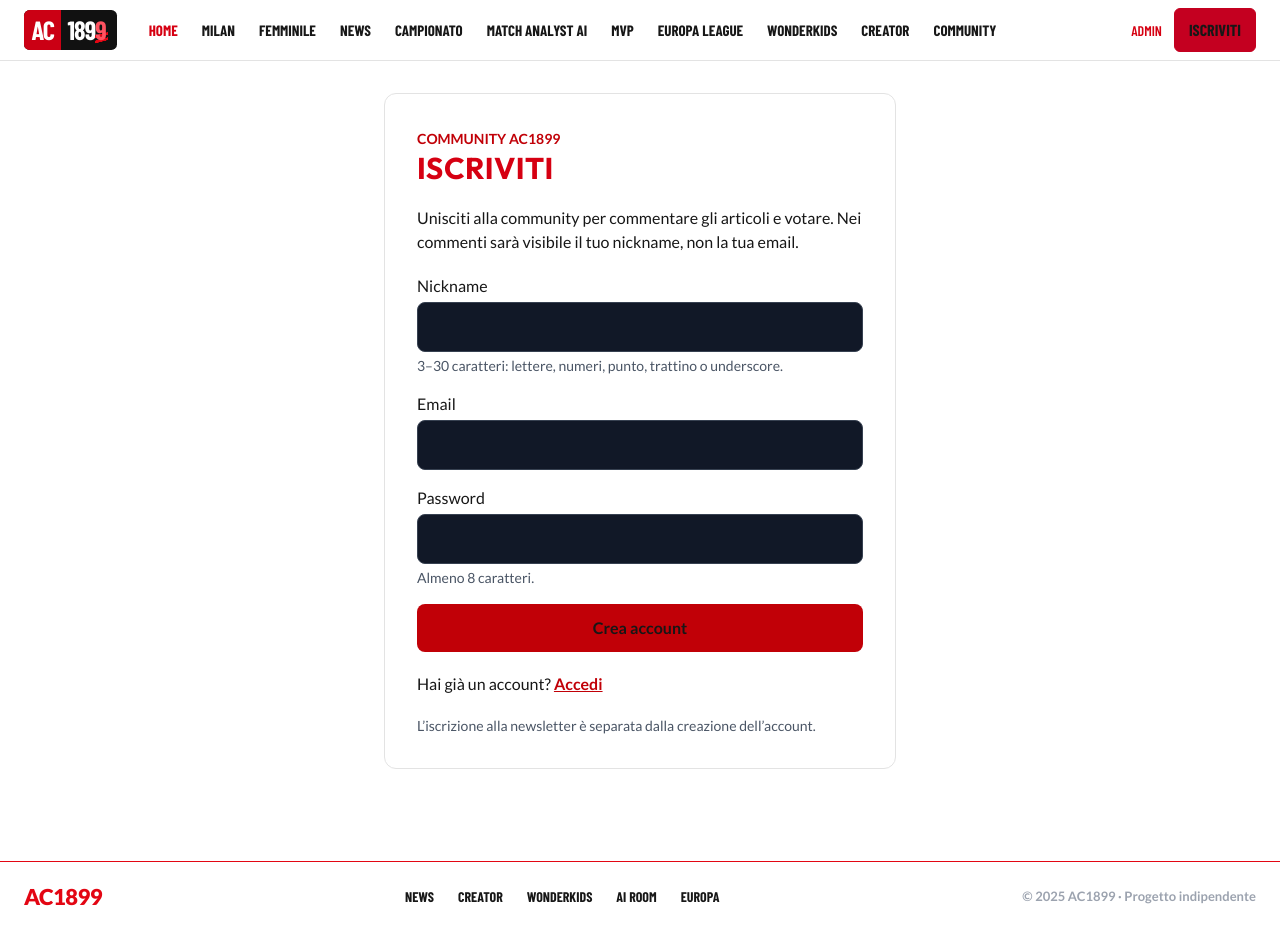
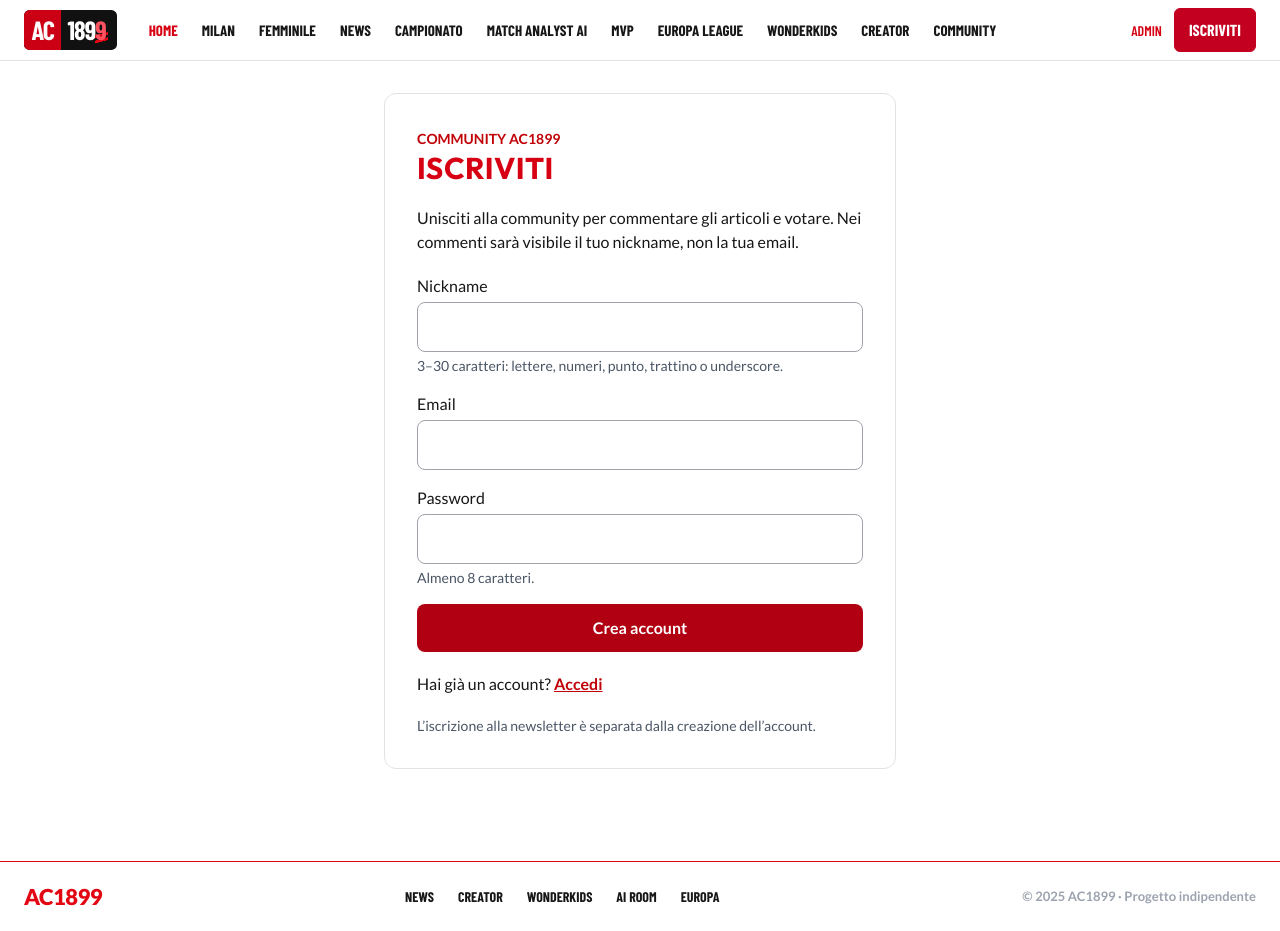
Before and after one commit to giuseppemastrapasqua/ac1899-v2, a Next.js app: page /iscriviti in a window 1280 px wide. Built offline with nearby package versions, Linux system fonts and the light colour scheme; no server answers; a web font is replaced by a local one.

Commit message:
Fix contrast on community registration inputs and signup buttons

```diff
--- a/app/globals.css
+++ b/app/globals.css
@@ -395,3 +395,8 @@ h1, h2, h3, h4, h5, h6 { font-family: "Outfit", Arial, sans-serif !important; fo
 .site-navbar .site-nav-signup:focus-visible { outline: 3px solid #111827; outline-offset: 3px; }
 .site-nav-account .site-nav-admin { font-size: 14px; }
 @media (max-width: 1200px) { .site-nav-links { order: 3; flex: 0 0 100%; overflow-x: auto; padding-block: .375rem; } .site-nav-account { order: 2; } }
+
+.ac1899-home .account-form input { background: #fff; color: #171717; border: 1px solid #a1a1aa; }
+.ac1899-home .account-form input:focus-visible { outline: 2px solid #c40020; outline-offset: 2px; }
+.ac1899-home .account-form .account-primary { background: #b00012; color: #fff !important; }
+body:has(.ac1899-home) .site-navbar .site-nav-signup { color: #fff !important; }
--- a/components/AccountForm.tsx
+++ b/components/AccountForm.tsx
@@ -52,16 +52,16 @@ export default function AccountForm() {
     finally { setBusy(false); }
   }
   const field = "block w-full rounded-lg border border-gray-300 bg-white p-3 text-base text-gray-900";
-  return <section className="ac1899-box mx-auto max-w-lg space-y-5 p-6 sm:p-8">
+  return <section className="account-form ac1899-box mx-auto max-w-lg space-y-5 p-6 sm:p-8">
     <span className="text-sm font-bold text-red-700">COMMUNITY AC1899</span>
     <h1 className="text-3xl">{userName ? "Il tuo account" : mode === "signup" ? "Iscriviti" : "Accedi"}</h1>
     <p>{userName ? "Benvenuto, " + userName + "." : "Unisciti alla community per commentare gli articoli e votare. Nei commenti sarà visibile il tuo nickname, non la tua email."}</p>
-    {userName ? <div className="grid gap-3"><Link className="rounded-lg bg-red-700 px-4 py-3 text-center font-bold text-white" href="/news">Leggi, commenta e vota</Link><button type="button" disabled={busy} onClick={async () => { setBusy(true); const { error } = await supabase.auth.signOut(); setFeedback(error ? { error: true, text: "Uscita non riuscita. Riprova." } : undefined); setBusy(false); }} className="rounded-lg border p-3">Esci</button></div> : <>
+    {userName ? <div className="grid gap-3"><Link className="account-primary rounded-lg bg-red-700 px-4 py-3 text-center font-bold text-white" href="/news">Leggi, commenta e vota</Link><button type="button" disabled={busy} onClick={async () => { setBusy(true); const { error } = await supabase.auth.signOut(); setFeedback(error ? { error: true, text: "Uscita non riuscita. Riprova." } : undefined); setBusy(false); }} className="rounded-lg border p-3">Esci</button></div> : <>
       <form onSubmit={submit} className="grid gap-4" aria-busy={busy}>
         {mode === "signup" && <label className="grid gap-1">Nickname<input className={field} name="nickname" autoComplete="nickname" required minLength={3} maxLength={30} pattern="[A-Za-z0-9_.\-]{3,30}" value={nickname} onChange={e => setNickname(e.target.value)} aria-describedby="nickname-help" /><span id="nickname-help" className="text-sm text-gray-600">3–30 caratteri: lettere, numeri, punto, trattino o underscore.</span></label>}
         <label className="grid gap-1">Email<input className={field} name="email" type="email" autoComplete="email" maxLength={254} required value={email} onChange={e => setEmail(e.target.value)} /></label>
         <label className="grid gap-1">Password<input className={field} name="password" type="password" autoComplete={mode === "signup" ? "new-password" : "current-password"} required minLength={mode === "signup" ? 8 : undefined} maxLength={128} value={password} onChange={e => setPassword(e.target.value)} aria-describedby={mode === "signup" ? "password-help" : undefined} />{mode === "signup" && <span id="password-help" className="text-sm text-gray-600">Almeno 8 caratteri.</span>}</label>
-        <button disabled={busy} className="rounded-lg bg-red-700 p-3 text-base font-bold text-white disabled:opacity-60">{busy ? "Attendi…" : mode === "signup" ? "Crea account" : "Accedi"}</button>
+        <button disabled={busy} className="account-primary rounded-lg bg-red-700 p-3 text-base font-bold text-white disabled:opacity-60">{busy ? "Attendi…" : mode === "signup" ? "Crea account" : "Accedi"}</button>
       </form>
       <p>{mode === "signup" ? "Hai già un account? " : "Non hai un account? "}<button type="button" className="font-bold text-red-700 underline" disabled={busy} onClick={() => { setMode(mode === "signup" ? "login" : "signup"); setPassword(""); setFeedback(undefined); }}>{mode === "signup" ? "Accedi" : "Iscriviti"}</button></p>
     </>}
```
